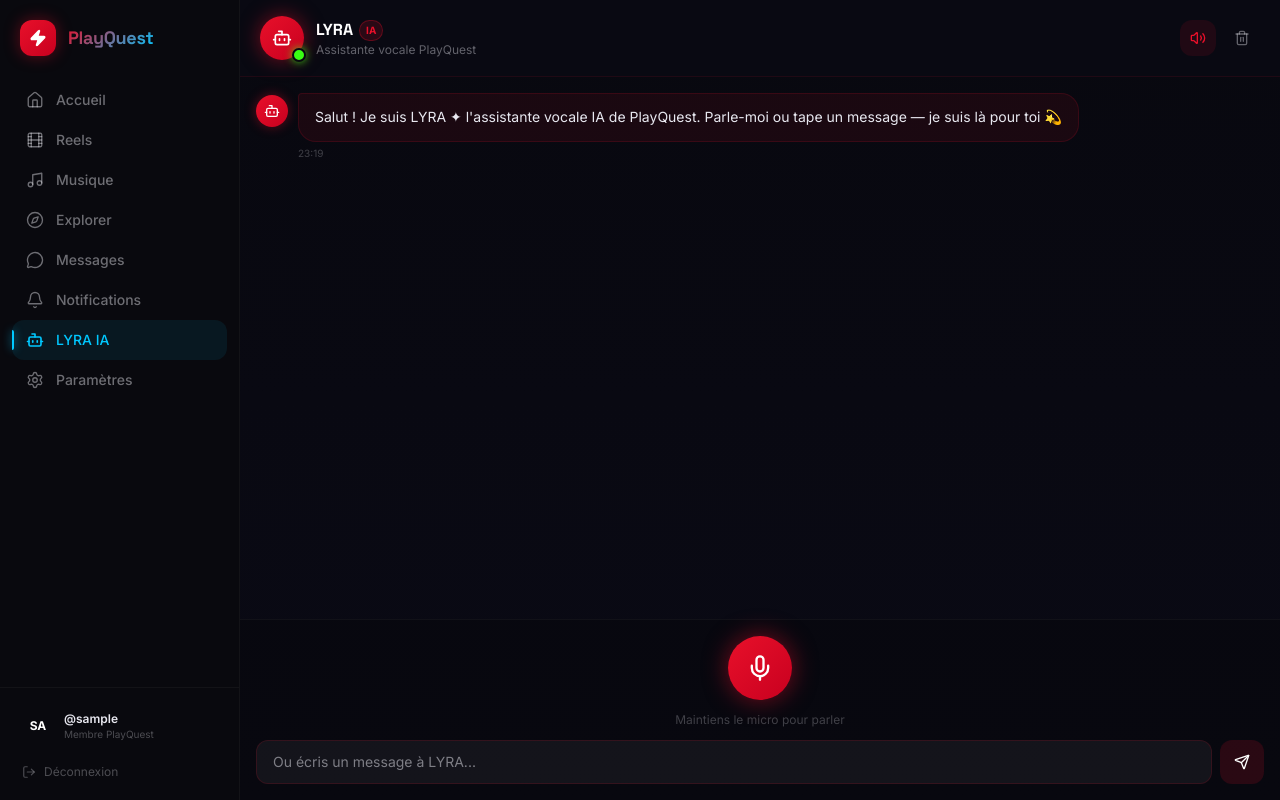
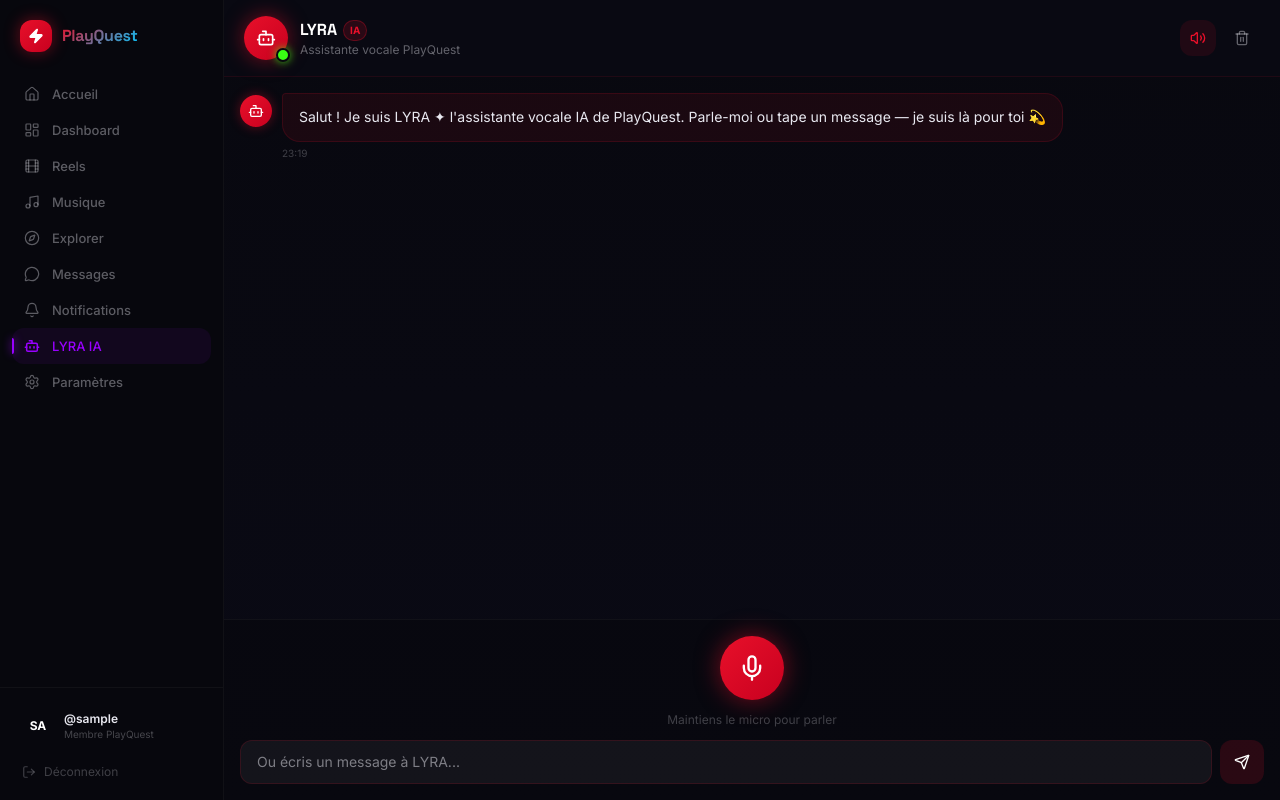
Before and after one commit to Med12-q/PlayQuest, a React (Vite) app in the folder artifacts/playquest/: page /ai in a window 1280 px wide. Built offline with nearby package versions, Linux system fonts and the light colour scheme; sample sign-in values are in the browser's storage.

Commit message:
feat: landing premium aurora + dashboard analytics + glassmorphism redesign

```diff
--- a/artifacts/playquest/src/components/Layout.tsx
+++ b/artifacts/playquest/src/components/Layout.tsx
@@ -1,28 +1,29 @@
 import { ReactNode } from "react";
 import { Link, useLocation } from "wouter";
 import { motion } from "framer-motion";
-import { Home, Compass, MessageCircle, Bell, Settings, Zap, LogOut, Film, Music, Bot } from "lucide-react";
+import { Home, Compass, MessageCircle, Bell, Settings, Zap, LogOut, Film, Music, Bot, LayoutDashboard } from "lucide-react";
 import { useAuth } from "@/contexts/AuthContext";
 import { store } from "@/lib/store";
 import { getInitials } from "@/lib/utils";
 
 const navItems = [
-  { icon: Home,          label: "Accueil",     path: "/feed" },
-  { icon: Film,          label: "Reels",       path: "/reels" },
-  { icon: Music,         label: "Musique",     path: "/music" },
-  { icon: Compass,       label: "Explorer",    path: "/explore" },
-  { icon: MessageCircle, label: "Messages",    path: "/messages" },
-  { icon: Bell,          label: "Notifications",path: "/notifications" },
-  { icon: Bot,           label: "LYRA IA",     path: "/ai" },
-  { icon: Settings,      label: "Paramètres",  path: "/settings" },
+  { icon: Home,            label: "Accueil",        path: "/feed",          color: "#e8102a" },
+  { icon: LayoutDashboard, label: "Dashboard",       path: "/dashboard",     color: "#00c8ff" },
+  { icon: Film,            label: "Reels",           path: "/reels",         color: "#e8102a" },
+  { icon: Music,           label: "Musique",         path: "/music",         color: "#00c8ff" },
+  { icon: Compass,         label: "Explorer",        path: "/explore",       color: "#39ff14" },
+  { icon: MessageCircle,   label: "Messages",        path: "/messages",      color: "#ff9900" },
+  { icon: Bell,            label: "Notifications",   path: "/notifications", color: "#e8102a" },
+  { icon: Bot,             label: "LYRA IA",         path: "/ai",            color: "#9900ff" },
+  { icon: Settings,        label: "Paramètres",      path: "/settings",      color: "#e8e8f0" },
 ];
 
 const mobileNav = [
-  { icon: Home,          label: "Accueil",  path: "/feed" },
-  { icon: Film,          label: "Reels",    path: "/reels" },
-  { icon: Music,         label: "Musique",  path: "/music" },
-  { icon: MessageCircle, label: "Messages", path: "/messages" },
-  { icon: Bot,           label: "LYRA",     path: "/ai" },
+  { icon: Home,            path: "/feed",       color: "#e8102a" },
+  { icon: Film,            path: "/reels",      color: "#e8102a" },
+  { icon: LayoutDashboard, path: "/dashboard",  color: "#00c8ff" },
+  { icon: MessageCircle,   path: "/messages",   color: "#ff9900" },
+  { icon: Bot,             path: "/ai",         color: "#9900ff" },
 ];
 
 export default function Layout({ children }: { children: ReactNode }) {
@@ -38,50 +39,76 @@ export default function Layout({ children }: { children: ReactNode }) {
   };
 
   const isActive = (path: string) =>
-    location === path || (path !== "/feed" && location.startsWith(path));
+    location === path || (path !== "/feed" && path !== "/dashboard" && location.startsWith(path));
 
   return (
-    <div className="min-h-screen bg-[#0a0a0f] flex">
-      {/* Desktop Sidebar */}
-      <aside className="hidden md:flex flex-col fixed left-0 top-0 h-full w-60 z-50" style={{ background: "rgba(10,10,15,0.97)", backdropFilter: "blur(24px)", borderRight: "1px solid rgba(255,255,255,0.04)" }}>
+    <div className="min-h-screen bg-[#06060d] flex">
+      {/* ── Desktop Sidebar ── */}
+      <aside
+        className="hidden md:flex flex-col fixed left-0 top-0 h-full w-56 z-50"
+        style={{
+          background: "rgba(8,8,14,0.96)",
+          backdropFilter: "blur(24px)",
+          borderRight: "1px solid rgba(255,255,255,0.04)",
+        }}
+      >
         {/* Logo */}
-        <Link to="/feed" className="flex items-center gap-3 px-5 py-5 hover:opacity-90 transition-opacity">
-          <div className="w-9 h-9 rounded-xl flex items-center justify-center flex-shrink-0" style={{ background: "linear-gradient(135deg, #e8102a, #c8001f)", boxShadow: "0 0 16px rgba(232,16,42,0.4)" }}>
-            <Zap className="w-4.5 h-4.5 text-white" fill="white" />
+        <Link to="/feed">
+          <div className="flex items-center gap-2.5 px-5 py-5 hover:opacity-90 transition-opacity">
+            <div
+              className="w-8 h-8 rounded-xl flex items-center justify-center flex-shrink-0"
+              style={{ background: "linear-gradient(135deg,#e8102a,#c8001f)", boxShadow: "0 0 16px rgba(232,16,42,0.45)" }}
+            >
+              <Zap className="w-4 h-4 text-white" fill="white" />
+            </div>
+            <span
+              className="text-base font-bold"
+              style={{
+                fontFamily: "'Space Grotesk',sans-serif",
+                letterSpacing: "-0.3px",
+                background: "linear-gradient(135deg,#e8102a,#00c8ff)",
+                WebkitBackgroundClip: "text",
+                WebkitTextFillColor: "transparent",
+              }}
+            >
+              PlayQuest
+            </span>
           </div>
-          <span className="text-lg font-bold gradient-text" style={{ fontFamily: "'Space Grotesk', sans-serif", letterSpacing: "-0.3px" }}>PlayQuest</span>
         </Link>
 
         {/* Nav */}
         <nav className="flex-1 px-3 py-1 space-y-0.5 overflow-y-auto">
-          {navItems.map(({ icon: Icon, label, path }) => {
+          {navItems.map(({ icon: Icon, label, path, color }) => {
             const active = isActive(path);
             const badge = getBadge(path);
-            const isAI = path === "/ai";
             return (
               <Link key={path} to={path}>
                 <motion.div
-                  whileHover={{ x: 2 }}
-                  className="flex items-center gap-3 px-3.5 py-2.5 rounded-xl relative cursor-pointer transition-all"
+                  whileHover={{ x: 3 }}
+                  transition={{ type: "spring", stiffness: 400, damping: 25 }}
+                  className="flex items-center gap-3 px-3 py-2.5 rounded-xl relative cursor-pointer transition-all duration-200 group"
                   style={{
-                    background: active
-                      ? isAI ? "rgba(0,200,255,0.08)" : "rgba(232,16,42,0.08)"
-                      : "transparent",
-                    color: active
-                      ? isAI ? "#00c8ff" : "#e8102a"
-                      : "rgba(232,232,240,0.45)",
+                    background: active ? `${color}12` : "transparent",
+                    color: active ? color : "rgba(232,232,240,0.38)",
                   }}
                 >
                   {active && (
-                    <div className="absolute left-0 top-1/2 -translate-y-1/2 w-0.5 h-5 rounded-r-full" style={{ background: isAI ? "#00c8ff" : "#e8102a", boxShadow: isAI ? "0 0 8px rgba(0,200,255,0.8)" : "0 0 8px rgba(232,16,42,0.8)" }} />
+                    <div
+                      className="absolute left-0 top-1/2 -translate-y-1/2 w-0.5 h-4 rounded-r-full"
+                      style={{ background: color, boxShadow: `0 0 8px ${color}` }}
+                    />
                   )}
-                  <Icon className="w-4.5 h-4.5 flex-shrink-0" strokeWidth={active ? 2.2 : 1.8} />
-                  <span className="text-sm font-medium">{label}</span>
-                  {isAI && !active && (
-                    <span className="ml-auto text-[9px] font-bold px-1 py-0.5 rounded-full" style={{ background: "rgba(0,200,255,0.12)", color: "#00c8ff" }}>NEW</span>
+                  <Icon
+                    className="w-4 h-4 flex-shrink-0 transition-all"
+                    strokeWidth={active ? 2.3 : 1.8}
+                  />
+                  <span className="text-[13px] font-medium leading-none">{label}</span>
+
+                  {path === "/ai" && !active && (
+                    <span className="ml-auto text-[8px] font-bold px-1.5 py-0.5 rounded-full" style={{ background: "rgba(153,0,255,0.15)", color: "#9900ff" }}>AI</span>
                   )}
                   {badge > 0 && (
-                    <span className="ml-auto text-[10px] font-bold text-white px-1.5 py-0.5 rounded-full min-w-[18px] text-center" style={{ background: "#e8102a", boxShadow: "0 0 8px rgba(232,16,42,0.5)" }}>
+                    <span className="ml-auto text-[9px] font-bold text-white px-1.5 py-0.5 rounded-full min-w-[16px] text-center" style={{ background: "#e8102a" }}>
                       {badge > 9 ? "9+" : badge}
                     </span>
                   )}
@@ -91,21 +118,30 @@ export default function Layout({ children }: { children: ReactNode }) {
           })}
         </nav>
 
-        {/* Profile */}
+        {/* Profile section */}
         {currentUser && (
           <div className="p-3 border-t" style={{ borderColor: "rgba(255,255,255,0.04)" }}>
             <Link to={`/profile/${currentUser.username}`}>
-              <div className="flex items-center gap-2.5 p-2.5 rounded-xl hover:bg-white/[0.04] transition-all cursor-pointer mb-1">
-                <div className="w-8 h-8 rounded-full flex items-center justify-center text-xs font-bold text-white flex-shrink-0" style={{ background: currentUser.avatarColor }}>
+              <motion.div whileHover={{ backgroundColor: "rgba(255,255,255,0.03)" }} className="flex items-center gap-2.5 p-2.5 rounded-xl cursor-pointer mb-1 transition-all">
+                <div
+                  className="w-8 h-8 rounded-full flex items-center justify-center text-xs font-bold text-white flex-shrink-0"
+                  style={{ background: currentUser.avatarColor, boxShadow: `0 0 10px ${currentUser.avatarColor}60` }}
+                >
                   {getInitials(currentUser.username)}
                 </div>
                 <div className="flex-1 min-w-0">
                   <p className="text-xs font-semibold text-[#e8e8f0] truncate">@{currentUser.username}</p>
-                  <p className="text-[10px] text-[#e8e8f0]/30 truncate">{currentUser.bio || "Membre PlayQuest"}</p>
+                  <p className="text-[10px] text-[#e8e8f0]/28 truncate">{currentUser.bio || "Membre PlayQuest"}</p>
                 </div>
-              </div>
+              </motion.div>
             </Link>
-            <button onClick={logout} className="flex items-center gap-2 px-2.5 py-2 w-full rounded-xl text-xs text-[#e8e8f0]/30 hover:text-[#e8102a] hover:bg-[#e8102a]/08 transition-all">
+            <button
+              onClick={logout}
+              className="flex items-center gap-2 px-2.5 py-2 w-full rounded-xl text-xs transition-all"
+              style={{ color: "rgba(232,232,240,0.25)" }}
+              onMouseEnter={e => { (e.currentTarget as HTMLElement).style.color = "#e8102a"; (e.currentTarget as HTMLElement).style.background = "rgba(232,16,42,0.06)"; }}
+              onMouseLeave={e => { (e.currentTarget as HTMLElement).style.color = "rgba(232,232,240,0.25)"; (e.currentTarget as HTMLElement).style.background = "transparent"; }}
+            >
               <LogOut className="w-3.5 h-3.5" />
               <span>Déconnexion</span>
             </button>
@@ -113,35 +149,41 @@ export default function Layout({ children }: { children: ReactNode }) {
         )}
       </aside>
 
-      {/* Main content */}
-      <main className="flex-1 md:ml-60 pb-16 md:pb-0 min-h-screen">
+      {/* ── Main content ── */}
+      <main className="flex-1 md:ml-56 pb-16 md:pb-0 min-h-screen page-enter">
         {children}
       </main>
 
-      {/* Mobile Bottom Nav */}
-      <nav className="md:hidden fixed bottom-0 left-0 right-0 z-50 flex items-center justify-around h-14" style={{ background: "rgba(10,10,15,0.98)", backdropFilter: "blur(24px)", borderTop: "1px solid rgba(255,255,255,0.04)" }}>
-        {mobileNav.map(({ icon: Icon, path }) => {
+      {/* ── Mobile Bottom Nav ── */}
+      <nav
+        className="md:hidden fixed bottom-0 left-0 right-0 z-50 flex items-center justify-around h-14"
+        style={{
+          background: "rgba(8,8,14,0.98)",
+          backdropFilter: "blur(24px)",
+          borderTop: "1px solid rgba(255,255,255,0.04)",
+        }}
+      >
+        {mobileNav.map(({ icon: Icon, path, color }) => {
           const active = isActive(path);
           const badge = getBadge(path);
-          const isAI = path === "/ai";
           return (
             <Link key={path} to={path}>
               <div className="relative flex flex-col items-center justify-center w-12 h-12">
                 <Icon
                   className="w-5 h-5"
-                  strokeWidth={active ? 2.2 : 1.7}
+                  strokeWidth={active ? 2.3 : 1.7}
                   style={{
-                    color: active ? (isAI ? "#00c8ff" : "#e8102a") : "rgba(232,232,240,0.4)",
-                    filter: active ? `drop-shadow(0 0 6px ${isAI ? "rgba(0,200,255,0.7)" : "rgba(232,16,42,0.7)"})` : "none",
+                    color: active ? color : "rgba(232,232,240,0.35)",
+                    filter: active ? `drop-shadow(0 0 6px ${color}99)` : "none",
                   }}
                 />
+                {active && (
+                  <motion.div layoutId="mobile-tab-indicator" className="absolute bottom-1 w-4 h-0.5 rounded-full" style={{ background: color }} />
+                )}
                 {badge > 0 && (
-                  <span className="absolute top-1 right-1 text-[9px] font-bold text-white w-4 h-4 flex items-center justify-center rounded-full" style={{ background: "#e8102a" }}>
+                  <span className="absolute top-1.5 right-1.5 text-[8px] font-bold text-white w-3.5 h-3.5 flex items-center justify-center rounded-full" style={{ background: "#e8102a" }}>
                     {badge > 9 ? "9+" : badge}
                   </span>
-                )}
-                {isAI && !active && (
-                  <div className="absolute top-1 right-1 w-2 h-2 rounded-full bg-[#00c8ff]" style={{ boxShadow: "0 0 4px rgba(0,200,255,0.8)" }} />
                 )}
               </div>
             </Link>
@@ -149,9 +191,9 @@ export default function Layout({ children }: { children: ReactNode }) {
         })}
         {currentUser && (
           <Link to={`/profile/${currentUser.username}`}>
-            <div className="w-8 h-8 rounded-full flex items-center justify-center text-xs font-bold text-white" style={{ background: currentUser.avatarColor, boxShadow: location.startsWith("/profile") ? `0 0 10px ${currentUser.avatarColor}` : "none" }}>
+            <motion.div whileTap={{ scale: 0.9 }} className="w-8 h-8 rounded-full flex items-center justify-center text-xs font-bold text-white" style={{ background: currentUser.avatarColor, boxShadow: location.startsWith("/profile") ? `0 0 12px ${currentUser.avatarColor}` : "none" }}>
               {getInitials(currentUser.username)}
-            </div>
+            </motion.div>
           </Link>
         )}
       </nav>
```
